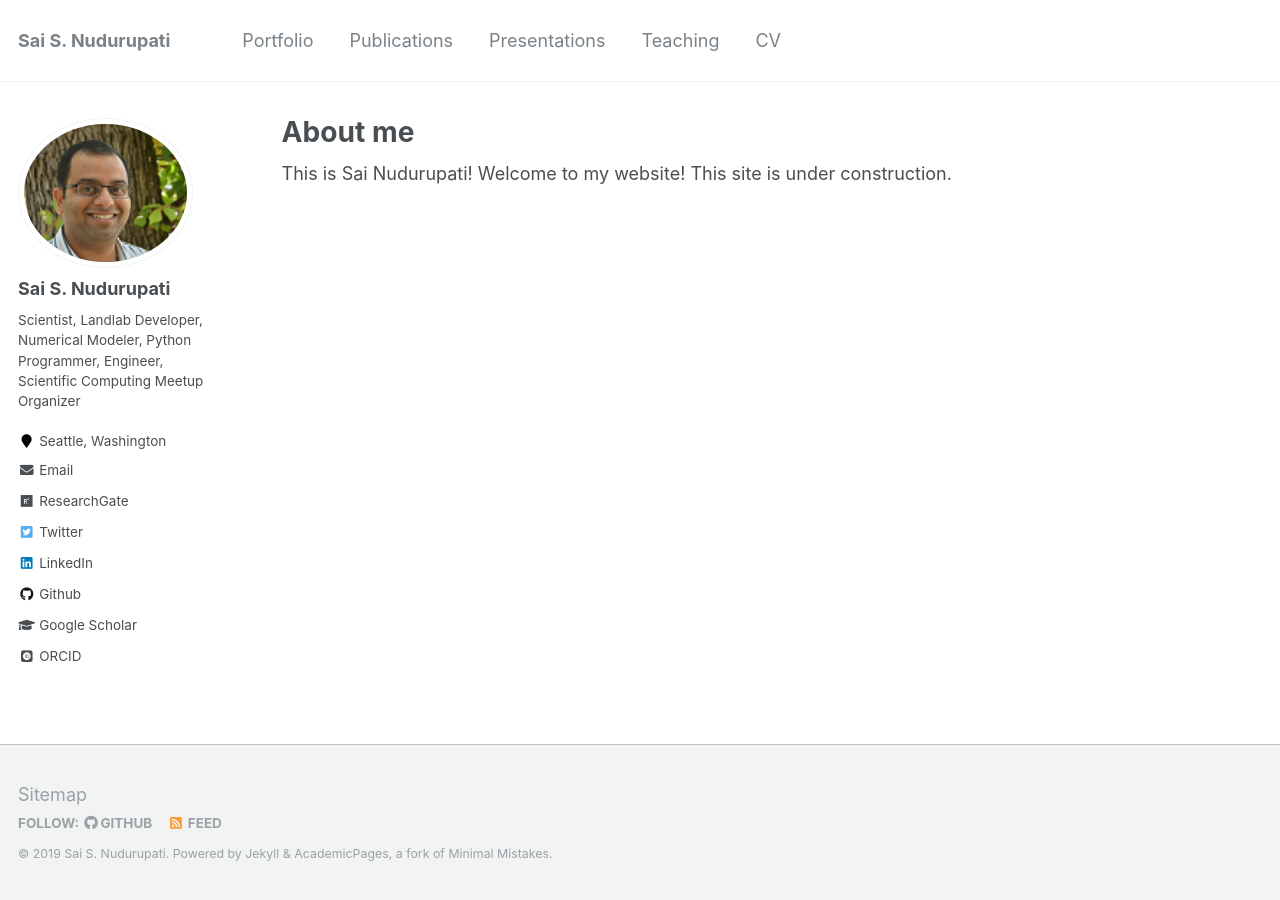
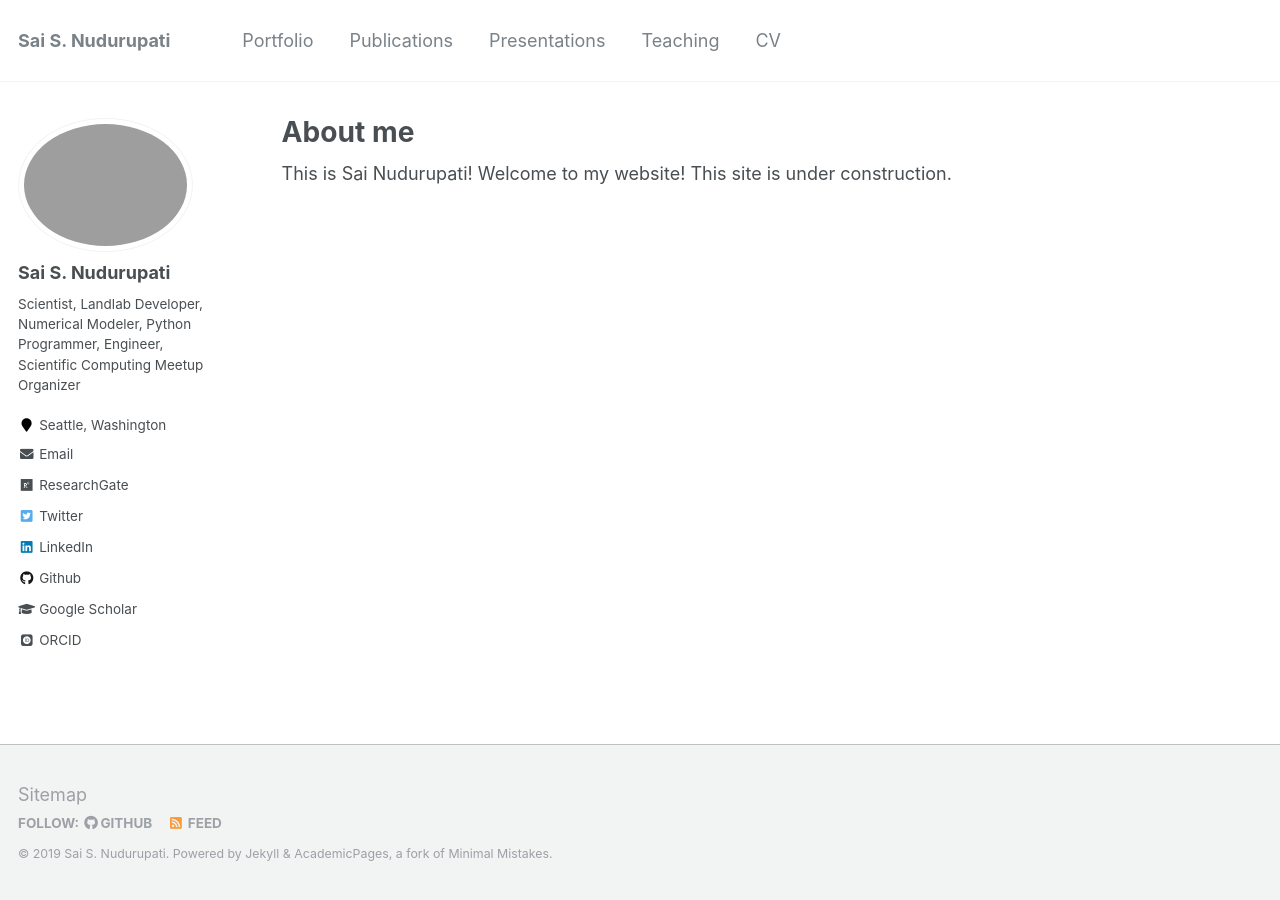
Before and after one commit to saisiddu/saisiddu.github.io, a Jekyll site: the page built from _pages/about.md, in a window 1280 px wide. Built offline with Jekyll 4.4.1, drawn with Linux system fonts in a browser that asks for light colours; some web fonts are replaced.

Commit message:
more attempts with pic
attempting to upload profile pic.

```diff
--- a/_config.yml
+++ b/_config.yml
@@ -81,7 +81,7 @@ analytics:
 # Site Author
 author:
   name             : "Sai S. Nudurupati"
-  avatar           : "profile.png"
+  avatar           : "JPG_profile_pic.JPG"
   bio              : "Scientist, Landlab Developer, Numerical Modeler, Python Programmer, Engineer, Scientific Computing Meetup Organizer"
   location         : "Seattle, Washington"
   employer         :
```
